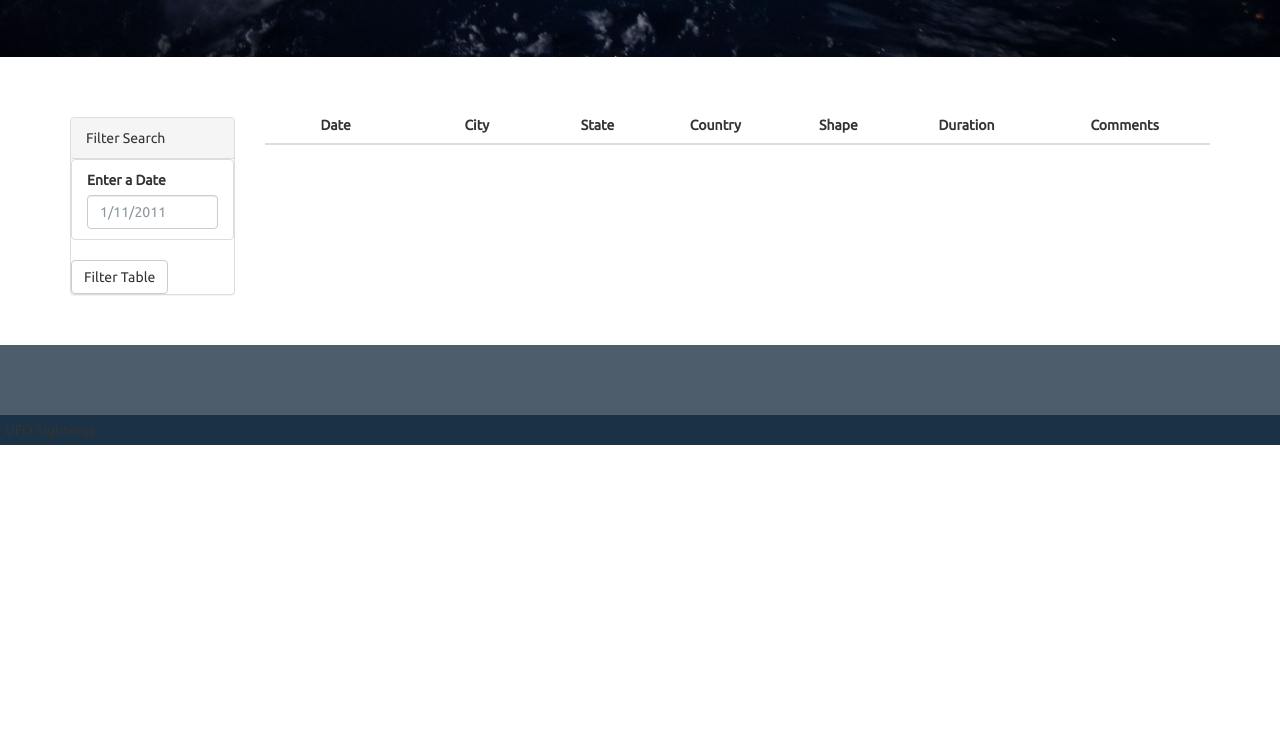
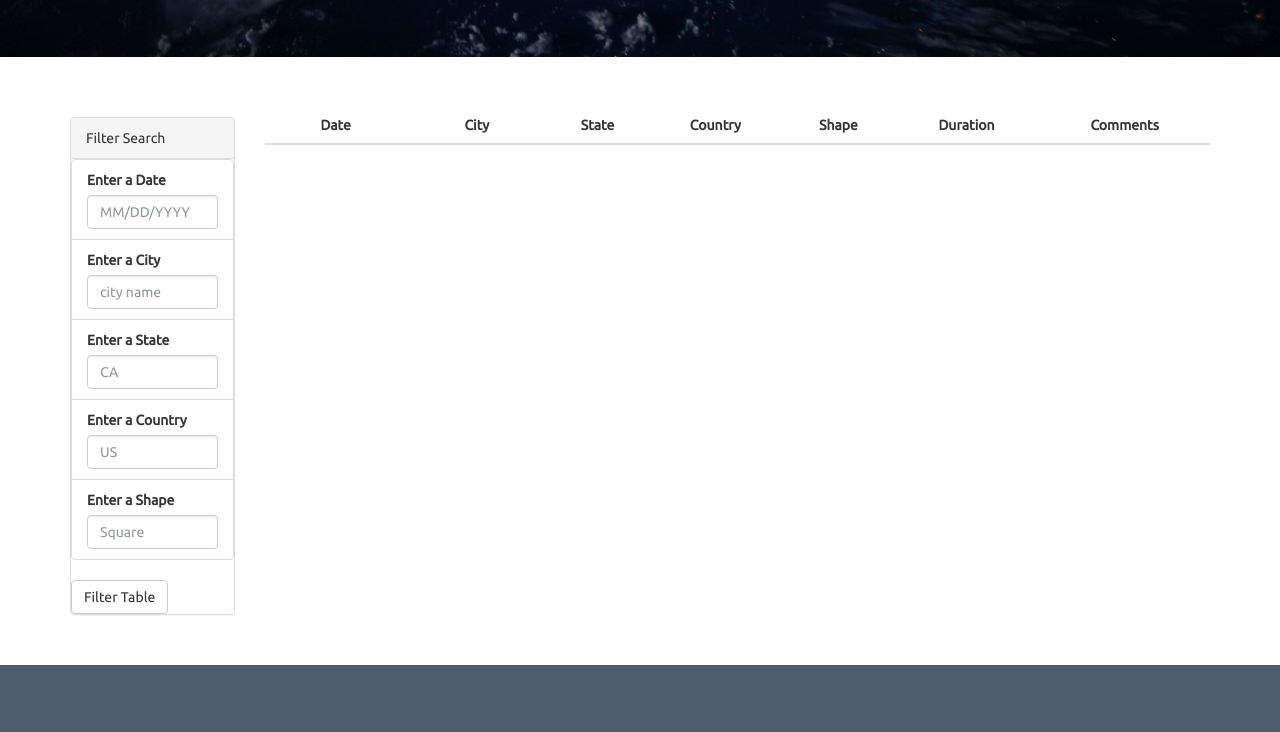
Before and after one commit to nguye453/javascript-challenge, a plain HTML site: page Instructions/StarterCode/index.html in a window 1280 px wide. Shown: the part 555-1287 px from the top of the page. Before the commit the page ends 1000 px from the top, so only its background shows below. Drawn offline with nearby package versions, Linux system fonts and the light colour scheme.

Commit message:
updated HTML - added more input boxes

```diff
--- a/Instructions/StarterCode/index.html
+++ b/Instructions/StarterCode/index.html
@@ -37,7 +37,23 @@
                     <ul class="list-group" id="filters">
                       <li class="filter list-group-item">
                         <label for="date">Enter a Date</label>
-                        <input class="form-control" id="datetime" type="text" placeholder="1/11/2011">
+                        <input class="form-control" id="datetime" type="text" placeholder="MM/DD/YYYY">
+                      </li>
+                      <li class="filter list-group-item">
+                        <label for="date">Enter a City</label>
+                        <input class="form-control" id="City" type="text" placeholder="city name">
+                      </li>
+                      <li class="filter list-group-item">
+                        <label for="date">Enter a State</label>
+                        <input class="form-control" id="State" type="text" placeholder="CA">
+                      </li>
+                      <li class="filter list-group-item">
+                        <label for="date">Enter a Country</label>
+                        <input class="form-control" id="Country" type="text" placeholder="US">
+                      </li>
+                      <li class="filter list-group-item">
+                        <label for="date">Enter a Shape</label>
+                        <input class="form-control" id="Shape" type="text" placeholder="Square">
                       </li>
                     </ul>
                   </div>
```
